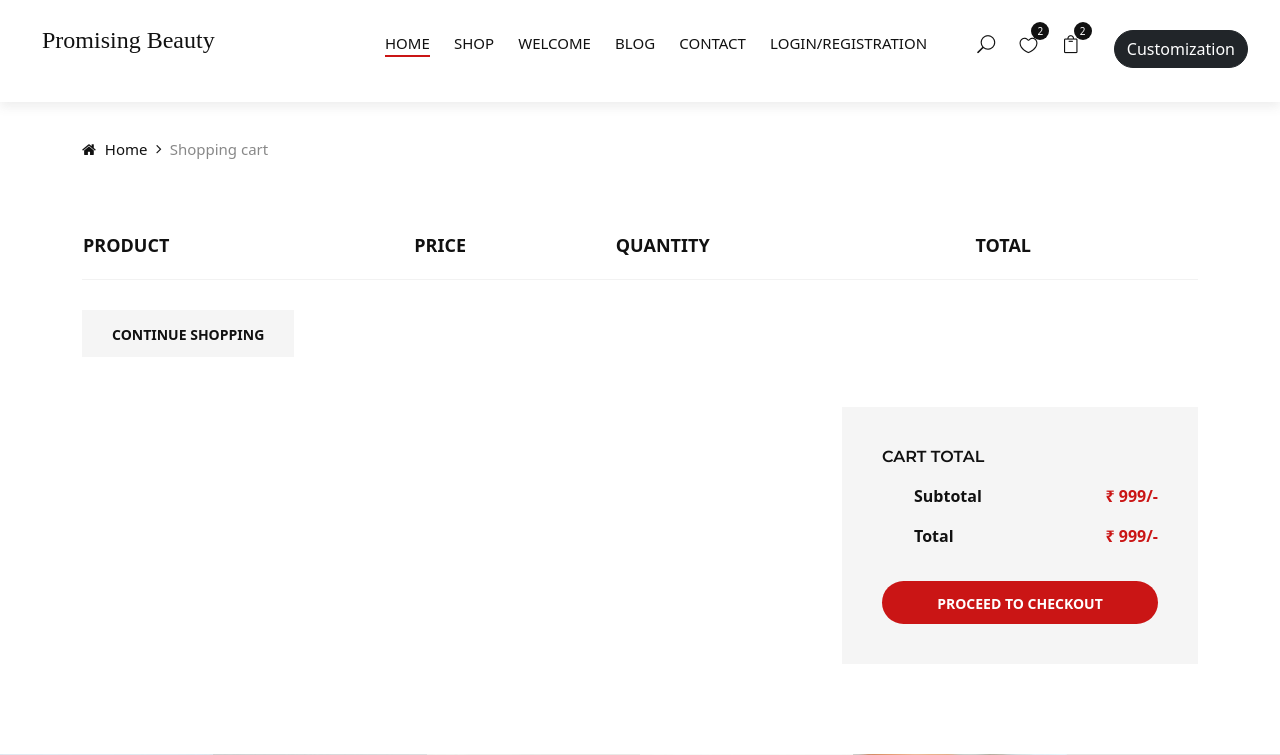
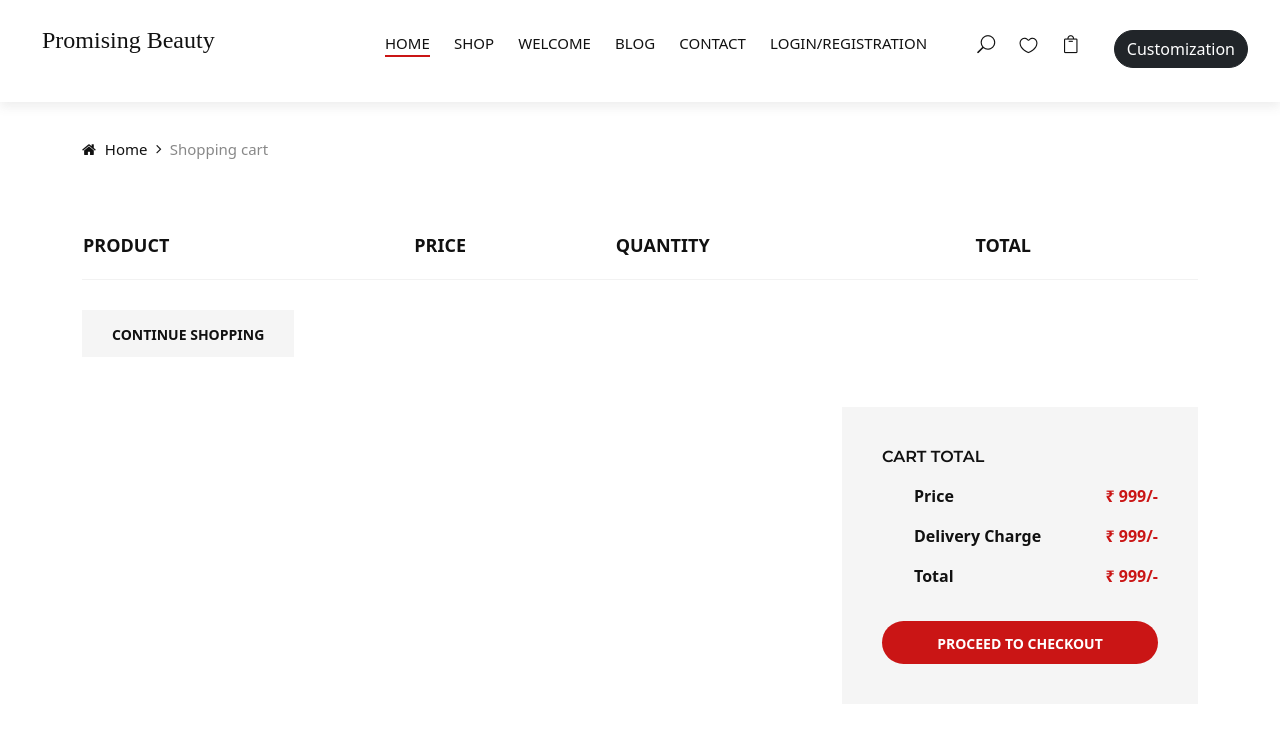
Before and after one commit to pm1019/PROJECT_PROMISING-BEAUTY, a Django app: page /shop-bag/bag in a window 1280 px wide. Shown: the top 755 px of the page. Run offline with Django 4.2, Linux system fonts and the light colour scheme; lists and menus that the app fills with data are empty; some libraries are stand-ins or nearby versions.

Commit message:
Zarna/Shop-Cart Page/Quantity half

```diff
--- a/Project_PB/Template/BAsee.html
+++ b/Project_PB/Template/BAsee.html
@@ -132,10 +132,8 @@
                         <ul class="header__right__widget" style="margin-left: -50px;">
                             <li><span class="icon_search search-switch"></span></li>
                             <li><a href="{% url 'show_wishlist' %}"><span class="icon_heart_alt"></span>
-                                <div class="tip">2</div>
                             </a></li>
                             <li><a href="{% url 'show_bag' %}"><span class="icon_bag_alt"></span>
-                                <div class="tip">2</div>
                             </a></li>
                         </ul>
                         <div class="header__right__auth" style="margin-left: 30px; margin-right:-10px">
--- a/Project_PB/Template/shop-cart.html
+++ b/Project_PB/Template/shop-cart.html
@@ -3,6 +3,14 @@
     {% block content %}
 
     {% load static %}
+    <style>
+        /* Chrome, Safari, Edge, Opera */
+        input::-webkit-outer-spin-button,
+        input::-webkit-inner-spin-button {
+        -webkit-appearance: none;
+        margin: 0;
+        }
+    </style>
 
     <!-- Breadcrumb Begin -->
     <div class="breadcrumb-option">
@@ -51,13 +59,15 @@
                                             </div>
                                         </div>
                                     </td>
-                                    <td class="cart__price text-success">&#8377 {{prod.prod_price}}</td>
+                                    <td class="cart__price text-success">&#8377 <span id="prc">{{prod.prod_price}}</span></td>
                                     <td class="cart__quantity">
-                                        <div class="pro-qty">
-                                            <input type="text" value="1">
+                                        <div class="">
+                                            <button onclick="decrement({{prod.prod_price}})">-</button>
+                                            <input type="number" value="1" id="demoInput" min=1 max=10>
+                                            <button onclick="increment({{prod.prod_price}})">+</button>
                                         </div>
                                     </td>
-                                    <td class="cart__total text-success">&#8377 999/-</td>
+                                    <td class="cart__total text-success">&#8377 <span id="tot">{{prod.prod_price}}</span>/-</td>
                                     <td class="cart__close"><a href="{% url 'remove_bag' prod.product_id %}"><span class="icon_close"></span></a></td>
                                 </tr>
                                 {% endfor %}
@@ -88,7 +98,8 @@
                     <div class="cart__total__procced text-success">
                         <h6>Cart total</h6>
                         <ul>
-                            <li>Subtotal <span>&#8377 999/-</span></li>
+                            <li>Price <span>&#8377 999/-</span></li>
+                            <li>Delivery Charge <span>&#8377 999/-</span></li>
                             <li>Total <span>&#8377 999/-</span></li>
                         </ul>
                         <a href="#" class="primary-btn">Proceed to checkout</a>
@@ -98,5 +109,20 @@
         </div>
     </section>
     <!-- Shop Cart Section End -->
+    <script>
+        function increment(prc) {
+           document.getElementById('demoInput').stepUp();
+           var price=prc;
+           var qty=document.getElementById('demoInput').value;
+           var tot = document.getElementById('tot').innerHTML=price*qty;
+           //tot.value="total";
+        }
+        function decrement(prc) {
+           document.getElementById('demoInput').stepDown();
+           var price=prc;
+           var qty=document.getElementById('demoInput').value;
+           var tot = document.getElementById('tot').innerHTML=price*qty;
+        }
+    </script>
 
     {% endblock %}
```
